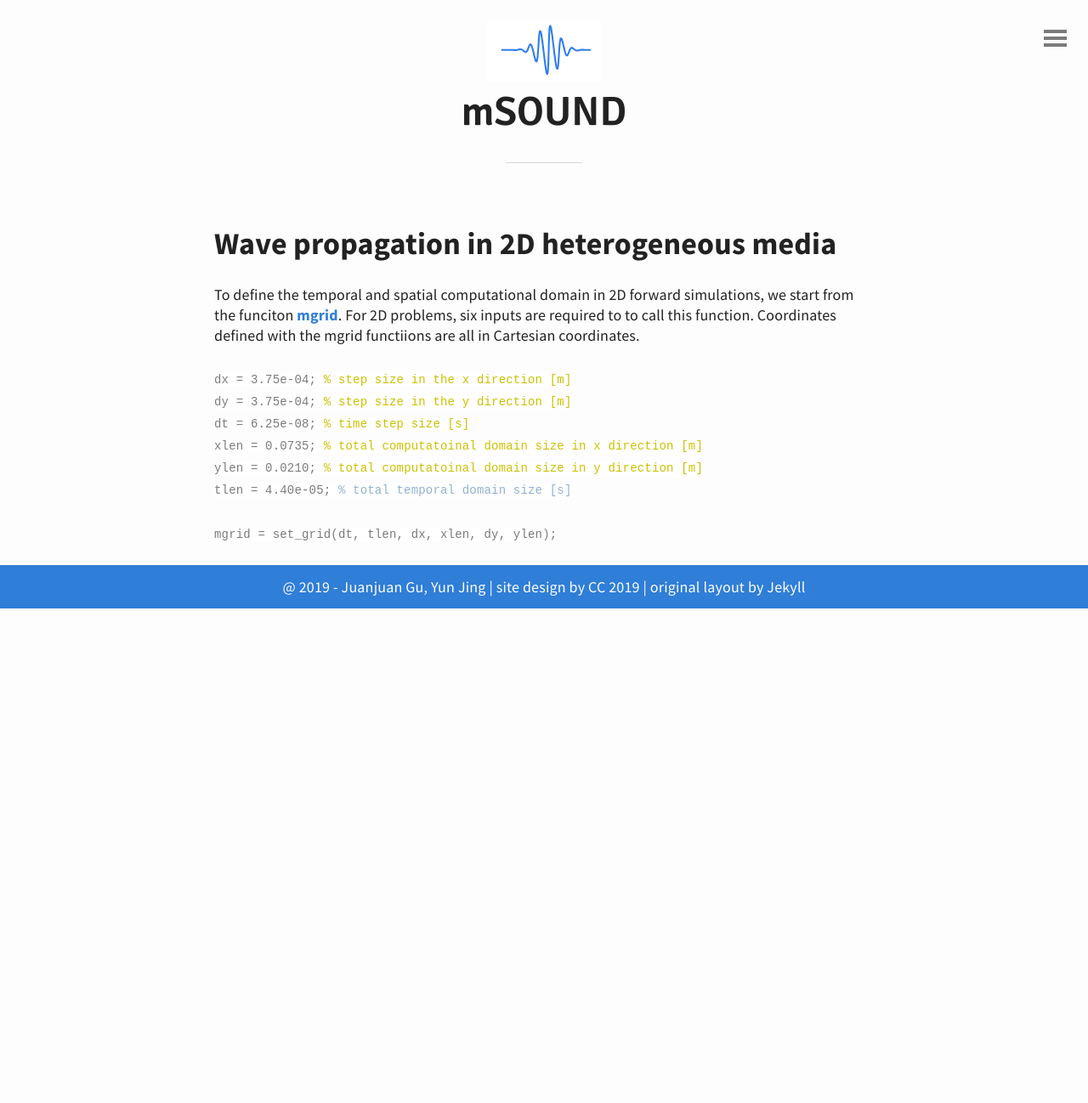
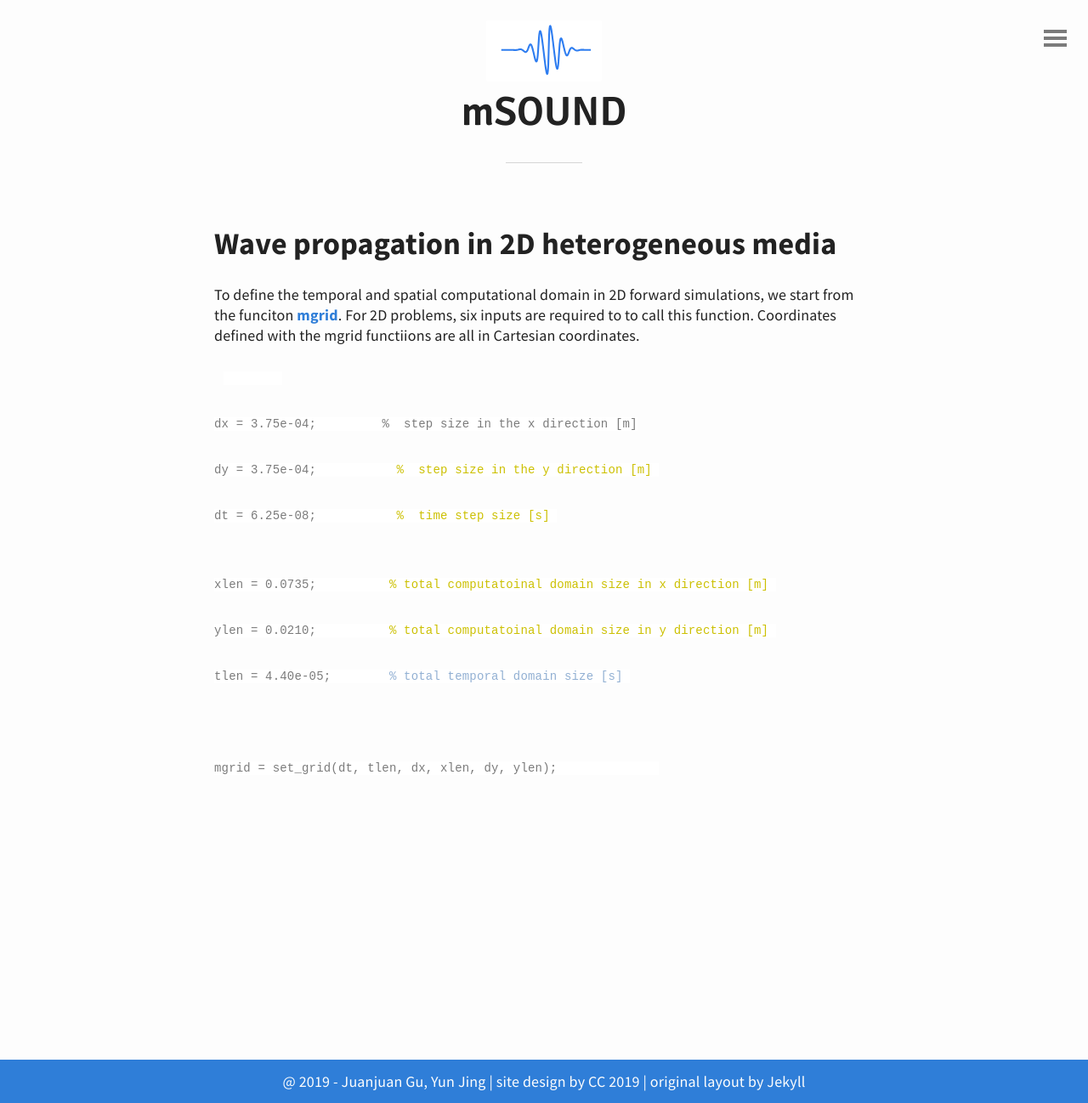
Before and after one commit to m-SOUND/mSOUND, a Jekyll site: the page built from _posts/2019-02-18-examples3.html, in a window 1280 px wide. Shown: the whole page at 85% size. Built offline with Jekyll 4.4.1, drawn with Linux system fonts in a browser that asks for light colours; before the commit the page ends 900 px from its top, so only the background shows below that.

Commit message:
Update 2019-02-18-examples3.html

```diff
--- a/_posts/2019-02-18-examples3.html
+++ b/_posts/2019-02-18-examples3.html
@@ -5,8 +5,9 @@
 <p>
  <br>To define the temporal and spatial computational domain in 2D forward simulations, we start from the funciton <a href="/mSOUND/functions">mgrid</a>. For 2D problems, six inputs are required to to call this function. Coordinates defined with the mgrid functiions are all in Cartesian coordinates.
  <br>
+ <pre>
  <code>
-<br>dx = 3.75e-04;         <font color=$cc-color>  %  step size in the x direction [m]</font>
+<br>dx = 3.75e-04;         <span class = "codecomment">%  step size in the x direction [m]</span>
 <br>dy = 3.75e-04;         <font color="$cc-color">  %  step size in the y direction [m]</font>
 <br>dt = 6.25e-08;         <font color="$cc-color">  %  time step size [s]</font>
 
@@ -17,7 +18,7 @@
 <br>mgrid = set_grid(dt, tlen, dx, xlen, dy, ylen);
 </code>
  <br>
-
+ <pre>
 
 
 </p>
```
